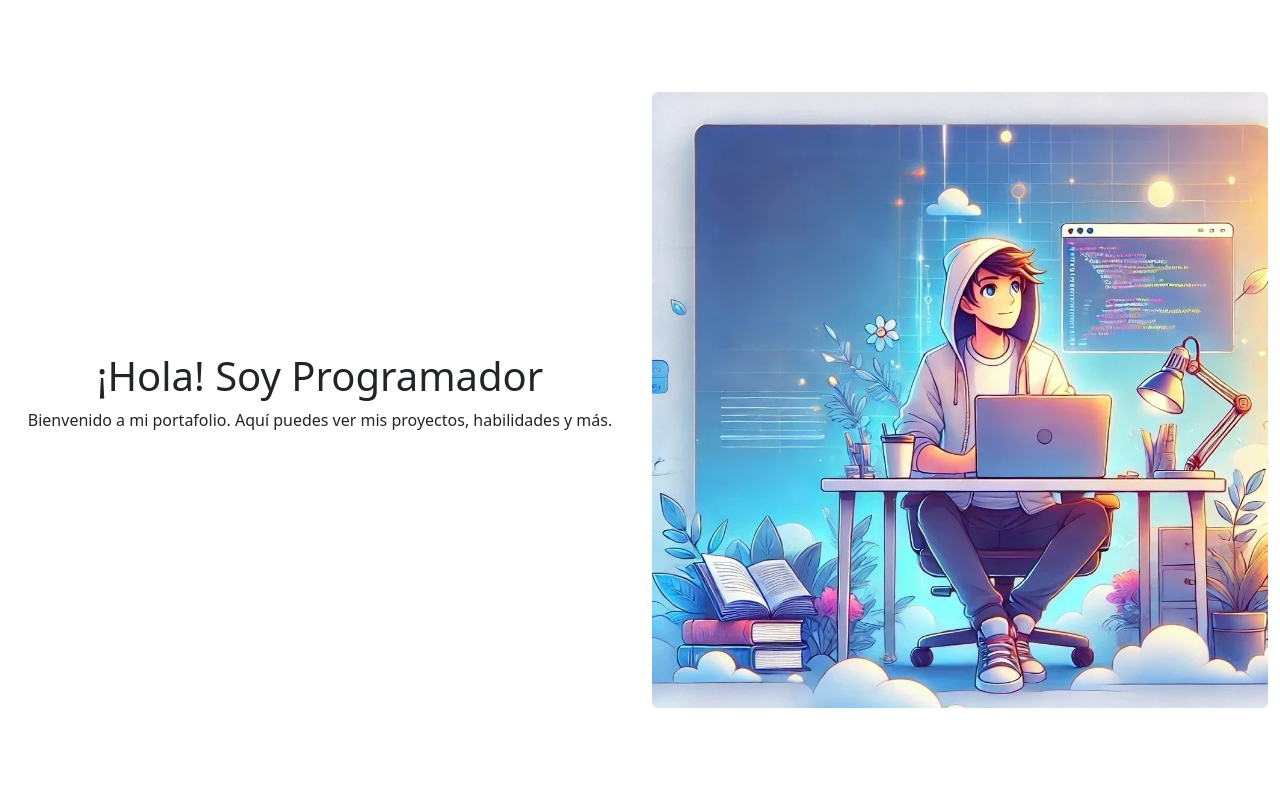
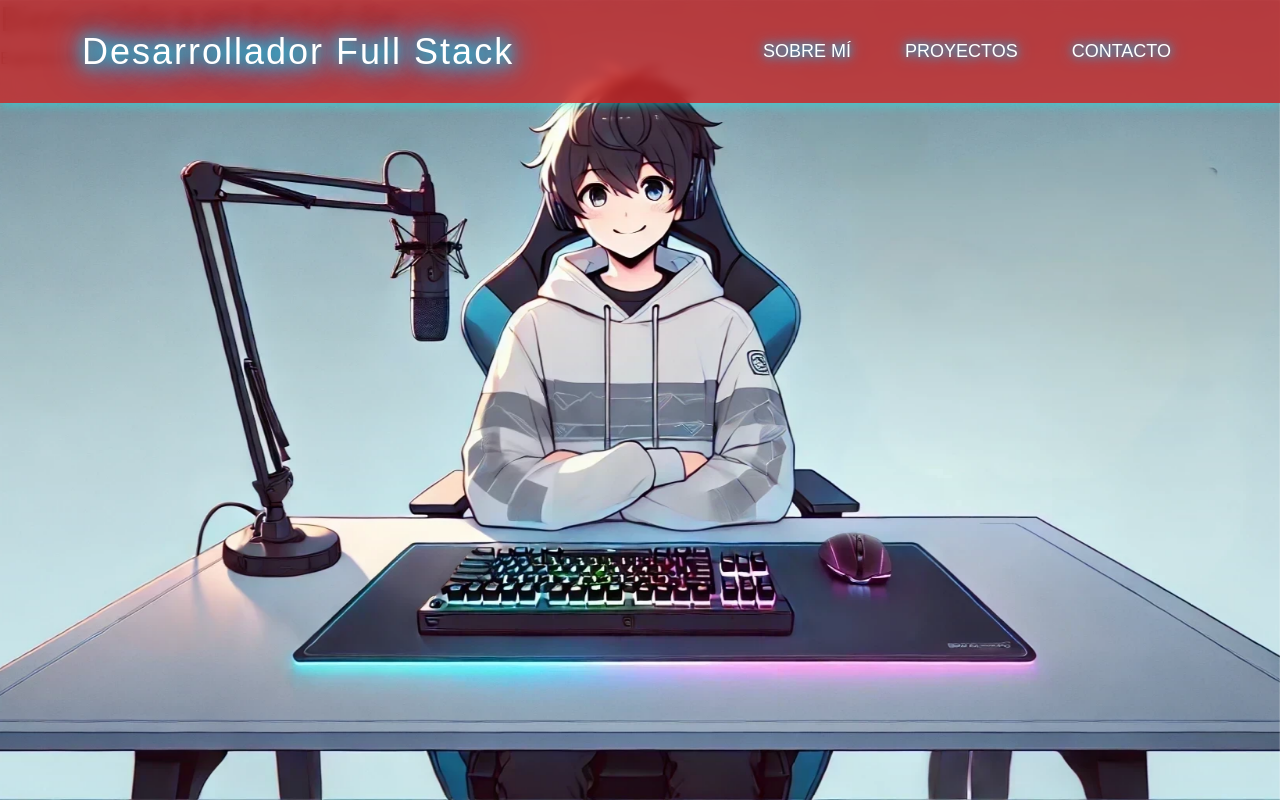
Before and after one commit to Teni1234/miportafolio, a Django app: page / in a window 1280 px wide. Run offline with Django 5.2, Linux system fonts and the light colour scheme.

Commit message:
Seguimos Actualizando fondo

```diff
--- a/miportafolio/myapp/static/css/hojadeestilos.css
+++ b/miportafolio/myapp/static/css/hojadeestilos.css
@@ -1,3 +1,169 @@
-body {
-    background: linear-gradient(to bottom right, #d0f0ff, #f0faff);
+/* Fondo de la imagen */
+.bg-image {
+    background: url("../images/12.jpg") no-repeat center top;
+    background-size: cover;
+    position: fixed;
+    top: 0;
+    left: 0;
+    width: 100%;
+    height: 100%;
+    z-index: -1;
 }
+
+/* Estilo del Header */
+header {
+    background: rgba(199, 40, 40, 0.8); /* Fondo translúcido */
+    backdrop-filter: blur(5px); /* Efecto de desenfoque */
+    position: fixed;
+    width: 100%;
+    z-index: 1000;
+    box-shadow: 0 2px 10px rgba(0, 255, 255, 0.5); /* Sombra luminosa */
+    transform: translateY(0);
+    padding: 10px 0; /* Ajuste del padding */
+    display: flex;
+    justify-content: space-between; /* Título a la izquierda y menú a la derecha */
+    align-items: center; /* Alineación vertical */
+}
+
+/* Título en la izquierda */
+.header-title h1 {
+    font-family: 'Arial', sans-serif;
+    font-size: 36px;
+    color: #00ffff;
+    margin: 0;
+    padding: 0;
+    text-shadow: 0 0 10px #007fff, 0 0 20px #00ffff;
+    animation: glow 1.5s infinite alternate, fadeIn 2s ease-out;
+    letter-spacing: 2px;
+}
+
+/* Animación de Brillo */
+@keyframes glow {
+    from {
+        text-shadow: 0 0 5px #007fff, 0 0 10px #00ffff;
+    }
+    to {
+        text-shadow: 0 0 10px #00ffff, 0 0 20px #007fff;
+    }
+}
+
+/* Animación de aparición del título */
+@keyframes fadeIn {
+    0% {
+        opacity: 0;
+    }
+    100% {
+        opacity: 1;
+    }
+}
+/* Título con resplandor dinámico */
+.header-title h1 {
+    font-family: 'Arial', sans-serif;
+    font-size: 36px;
+    margin: 0;
+    padding: 0;
+    color: #fff; /* Color base del texto */
+    text-shadow: 0 0 5px #00ffff, 0 0 10px #007fff, 0 0 15px #00ffff, 0 0 20px #007fff;
+    animation: glowText 1.5s infinite alternate; /* Efecto de brillo */
+}
+
+/* Animación de Brillo */
+@keyframes glowText {
+    from {
+        text-shadow: 0 0 5px #00ffff, 0 0 10px #007fff, 0 0 15px #00ffff, 0 0 20px #007fff;
+    }
+    to {
+        text-shadow: 0 0 20px #00ffff, 0 0 30px #007fff, 0 0 40px #00ffff, 0 0 50px #007fff;
+    }
+}
+
+/* Menú Base */
+.menu .nav-link {
+    font-family: 'Arial', sans-serif;
+    font-size: 18px;
+    color: #fff;
+    text-transform: uppercase;
+    text-decoration: none;
+    padding: 10px 20px;
+    margin: 0 5px;
+    border: 2px solid transparent;
+    border-radius: 5px;
+    transition: all 0.3s ease-in-out;
+    animation: pulse 1.5s infinite alternate; /* Pulsar */
+    position: relative;
+    overflow: hidden;
+}
+
+/* Hover con Color Dinámico */
+.menu .nav-link:hover {
+    color: #00ffff;
+    border-color: #00ffff;
+    box-shadow: 0 0 10px #00ffff, 0 0 20px #00ffff;
+    transform: perspective(500px) rotateX(10deg) rotateY(10deg) scale(1.1);
+    background: linear-gradient(90deg, #00ffff, #007fff, #00ffff);
+    background-clip: text;
+    -webkit-background-clip: text;
+    color: transparent;
+}
+
+/* Subrayado Animado */
+.menu .nav-link::after {
+    content: '';
+    position: absolute;
+    bottom: 0;
+    left: 0;
+    width: 0;
+    height: 3px;
+    background: repeating-linear-gradient(
+        45deg,
+        #00ffff,
+        #00ffff 10px,
+        #007fff 10px,
+        #007fff 20px
+    );
+    transition: width 0.5s ease-in-out;
+}
+
+.menu .nav-link:hover::after {
+    width: 100%;
+}
+
+/* Animación de Aparición */
+.menu .nav-item {
+    opacity: 0;
+    animation: slideIn 0.8s ease-out forwards;
+}
+
+.menu .nav-item:nth-child(1) {
+    animation-delay: 0.2s;
+}
+
+.menu .nav-item:nth-child(2) {
+    animation-delay: 0.4s;
+}
+
+.menu .nav-item:nth-child(3) {
+    animation-delay: 0.6s;
+}
+
+/* Keyframes para Animaciones */
+@keyframes slideIn {
+    from {
+        opacity: 0;
+        transform: translateY(-20px);
+    }
+    to {
+        opacity: 1;
+        transform: translateY(0);
+    }
+}
+
+/* Pulsar */
+@keyframes pulse {
+    from {
+        text-shadow: 0 0 5px #007fff, 0 0 10px #00ffff;
+    }
+    to {
+        text-shadow: 0 0 10px #00ffff, 0 0 20px #007fff;
+    }
+}
--- a/miportafolio/myapp/templates/home.html
+++ b/miportafolio/myapp/templates/home.html
@@ -4,27 +4,38 @@
 <head>
     <meta charset="UTF-8">
     <meta name="viewport" content="width=device-width, initial-scale=1.0">
-    <title>Mi Curriculum</title>
+    <title>Mi Portfolio</title>
     <link href="https://cdn.jsdelivr.net/npm/bootstrap@5.3.0-alpha1/dist/css/bootstrap.min.css" rel="stylesheet">
-
+    <link rel="stylesheet" href="{% static 'css/hojadeestilos.css' %}">
 </head>
 <body>
-    <div class="container-fluid vh-100">
-        <div class="row h-100">
-          <!-- Columna izquierda: Contenido -->
-          <div class="col-md-6 d-flex flex-column justify-content-center align-items-center text-center">
-            <h1>¡Hola! Soy Programador</h1>
-            <p>Bienvenido a mi portafolio. Aquí puedes ver mis proyectos, habilidades y más.</p>
-          </div>
 
-          <!-- Columna derecha: Imagen -->
-          <div class="col-md-6 d-flex justify-content-center align-items-center">
-            <img src="{% static 'images/11.jpg' %}" alt="Imagen principal" class="img-fluid rounded">
-          </div>
+    <!-- Fondo de la imagen -->
+    <div class="bg-image"></div>
+
+    <!-- Header con título y menú -->
+    <header class="container-fluid position-absolute top-0 start-0 end-0">
+        <div class="container d-flex justify-content-between align-items-center py-3">
+            <!-- Título a la Izquierda -->
+            <div class="header-title">
+                <h1 class="title">Desarrollador Full Stack</h1>
+            </div>
+            <!-- Menú a la Derecha -->
+            <nav class="menu">
+                <ul class="nav">
+                    <li class="nav-item"><a class="nav-link" href="#about">Sobre mí</a></li>
+                    <li class="nav-item"><a class="nav-link" href="#projects">Proyectos</a></li>
+                    <li class="nav-item"><a class="nav-link" href="#contact">Contacto</a></li>
+                </ul>
+            </nav>
         </div>
+    </header>
+    <div class="hologram">
+      <div class="hologram-content">
+        <h2>Bienvenido a mi Portafolio</h2>
+        <p>Explora mis proyectos y habilidades</p>
       </div>
-
+    </div>
 
 </body>
-
 </html>
```
Also changed, not shown: miportafolio/myapp/static/images/12.jpg (added).
